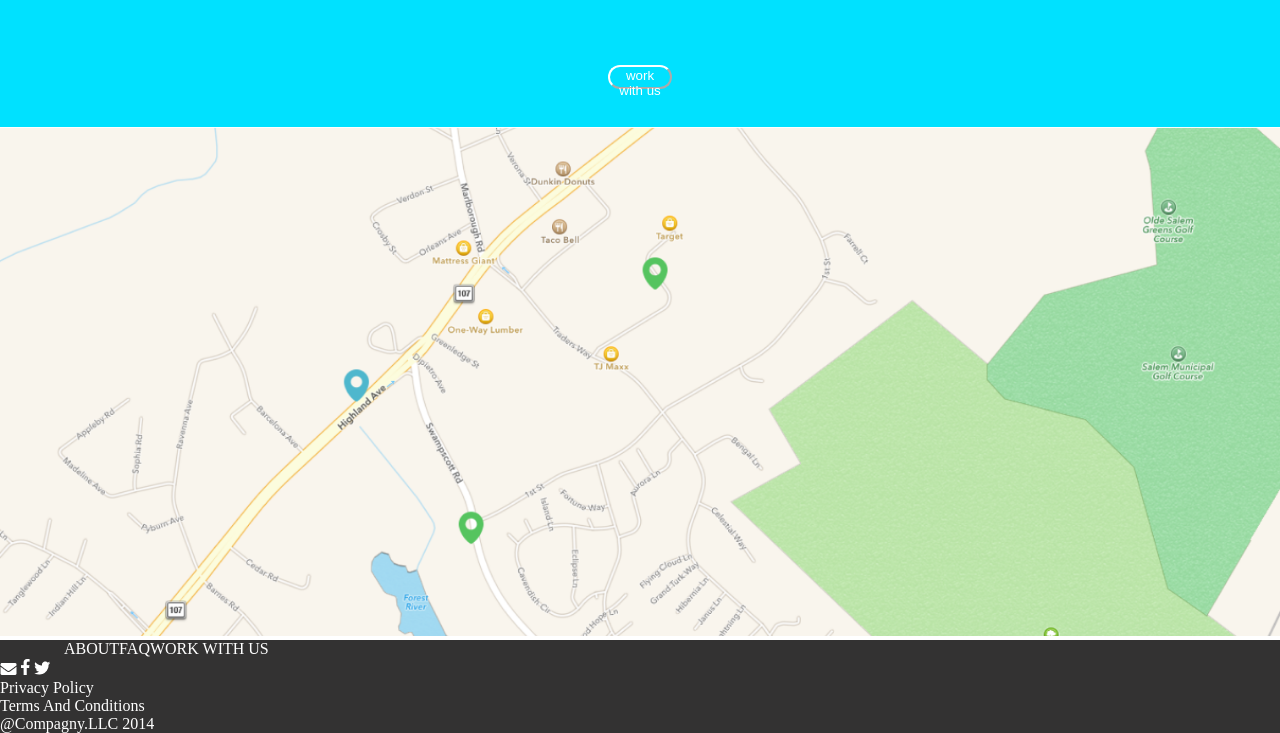
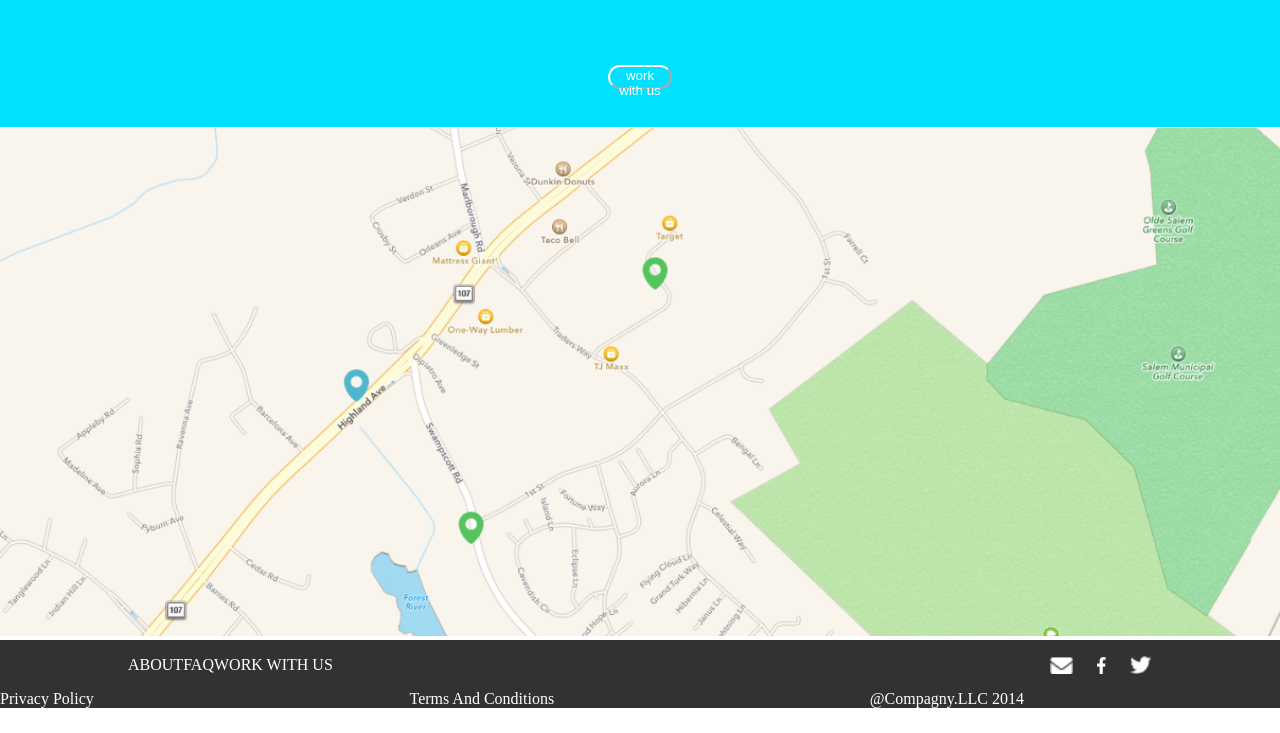
Before and after one commit to cousseaualban/TP-HTML5-SCSS, a plain HTML site: page index.html in a window 1280 px wide. Shown: the part 1270-2003 px from the top of the page. After the commit the page ends 1978 px from the top, so only its background shows below. Drawn offline with Linux system fonts and the light colour scheme.

Commit message:
TP HTML5+SCSS v6

```diff
--- a/index.html
+++ b/index.html
@@ -86,15 +86,17 @@
 
     <!-- Début du footer-->
     <footer class="footer">
+        <div class="linksAndSocial">
             <div class="links">
                 <li><a>ABOUT</a></li>
                 <li><a>FAQ</a></li>
                 <li><a>WORK WITH US</a></li>
             </div>
-        <div class="socialNetworks">
+            <div class="icons">
                 <img src="./assets/mail.png" alt="Icône mail">
                 <img src="./assets/facebook.png" alt="Icône facebook">
                 <img src="./assets/twitter.png" alt="Icône twitter">
+            </div>
         </div>
         <div class="bottomFooter">
             <li><a>Privacy Policy</a></li>
--- a/style.scss
+++ b/style.scss
@@ -107,10 +107,32 @@ body {
         color: $thirdColor;
         list-style-type: none;
 
-        .links{
-            width: 90%;
+        .linksAndSocial{
+            padding-top: 2vh;
+            width: 80%;
             margin: auto;
             display: flex;
+            justify-content: space-between;
+
+            .links{
+                width: 20%;
+                display: flex;
+                justify-content: space-between;
+            }
+
+            .icons{
+                width: 10%;
+                display: flex;
+                justify-content: space-between;
+
+            }
+        }
+
+        .bottomFooter{
+            padding-top: 2vh;
+            width: 80%;
+            display: flex;
+            justify-content: space-between;
         }
     }
 }
```
Also changed, not shown: style.css, 1 other file. Lines whose indentation alone changed are shown as unchanged.
